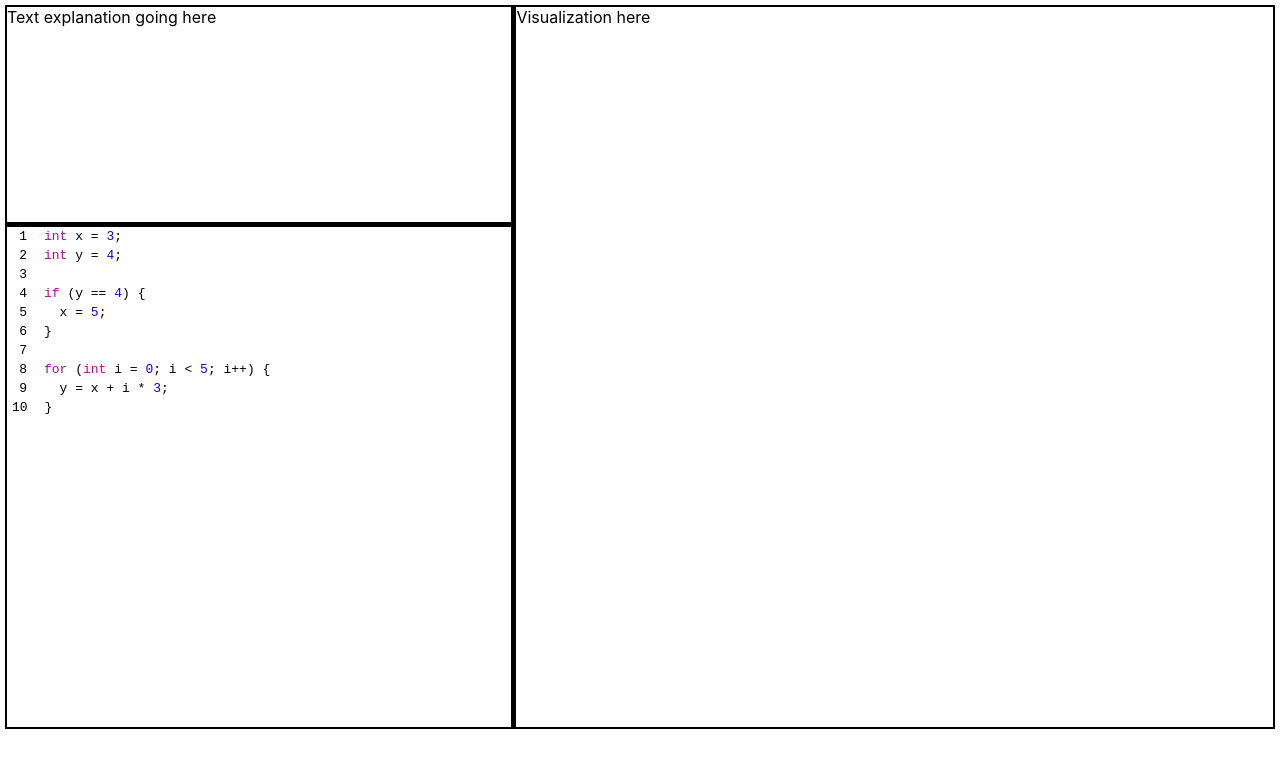
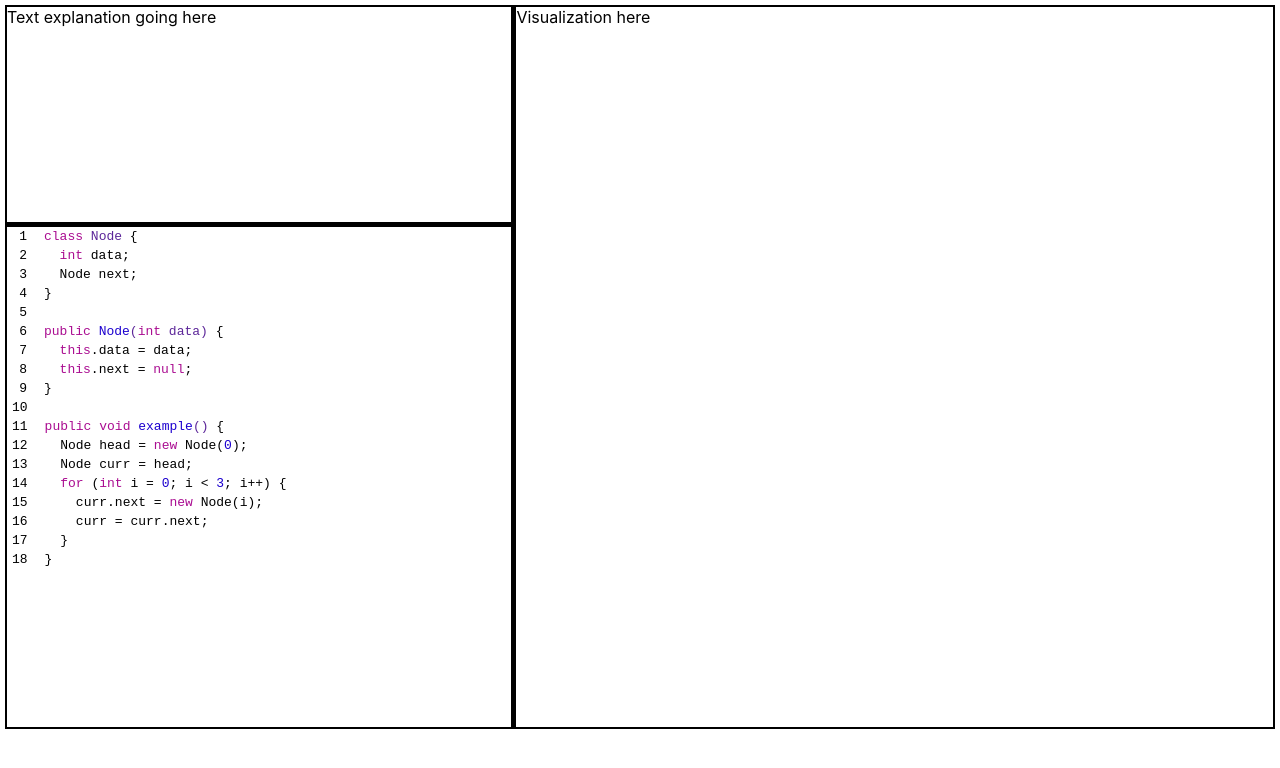
Before and after one commit to hawkticehurst/destructure-io, a React (Create React App) app: page / in a window 1280 px wide. Shown: the top 768 px of the page. Built offline with nearby package versions, Linux system fonts and the light colour scheme.

Commit message:
update example and make format more robust to work with loops

```diff
--- a/src/App.css
+++ b/src/App.css
@@ -88,4 +88,5 @@ body {
   padding-right: 5px;
   padding-top: var(--code-padding-vertical);
   padding-bottom: var(--code-padding-vertical);
+  user-select: none;
 }
--- a/src/code-files/example.json
+++ b/src/code-files/example.json
@@ -1,102 +1,106 @@
 [
   {
-      "code":{
-         "java":{
-            "given":"int x = 3;"
+    "type": "hidden",
+    "code": {
+      "java": [
+        {
+          "given": "class Node {"
+        },
+        {
+          "given": "  int data;"
+        },
+        {
+          "given": "  Node next;"
+        },
+        {
+          "given": "}"
+        },
+        {
+          "given": ""
+        },
+        {
+          "given": "public Node(int data) {"
+        },
+        {
+          "given": "  this.data = data;"
+        },
+        {
+          "given": "  this.next = null;"
+        },
+        {
+          "given": "}"
+        }
+      ]
     }
   },
-      "animations":[
+  {
+    "type": "skipped",
+    "code": {
+      "java": [{
+        "given": ""
+      }]
+    }
+  },
+  {
+    "type": "auto",
+    "code": {
+      "java": [{
+        "given": "public void example() {",
+        "animations": [
+
+        ]
+      },{
+        "given": "  Node head = new Node(0);",
+        "animations": [
 
         ]
       },
       {
-      "code":{
-         "java":{
-            "given":"int y = 4;"
+        "given": "  Node curr = head;",
+        "animations": [
+
+        ]
+      }
+    ]
     }
   },
-      "animations":[
+  {
+    "type": "loop",
+    "loopCounter": [3],
+    "code": {
+      "java": [{
+        "given": "  for (int i = 0; i < 3; i++) {",
+        "animations": [
 
         ]
       },
       {
-      "code":{
-         "java":{
-            "given":""
-         }
-      },
-      "animations":[
+        "given": "    curr.next = new Node(i);",
+        "animations": [
 
         ]
       },
       {
-      "code":{
-         "java":{
-            "given":"if (y == 4) {"
-         }
-      },
-      "animations":[
+        "given": "    curr = curr.next;",
+        "animations": [
 
         ]
       },
       {
-      "code":{
-         "java":{
-            "given":"  x = 5;"
-         }
-      },
-      "animations":[
-
-      ]
-   },
-   {
-      "code":{
-         "java":{
-            "given":"}"
-         }
-      },
-      "animations":[
-
-      ]
-   },
-   {
-      "code":{
-         "java":{
-            "given":""
-         }
-      },
-      "animations":[
-
-      ]
-   },
-   {
-      "code":{
-         "java":{
-            "given":"for (int i = 0; i < 5; i++) { "
-         }
-      },
-      "animations":[
-
-      ]
-   },
-   {
-      "code":{
-         "java":{
-            "given":"  y = x + i * 3;"
-         }
-      },
-      "animations":[
-
-      ]
-   },
-   {
-      "code":{
-         "java":{
-            "given":"}"
-         }
-      },
-      "animations":[
+        "given": "  }",
+        "animations": [
 
         ]
       }
     ]
+  }
+},
+{
+  "type": "auto",
+  "code": {
+    "java": [{
+      "given": "}"
+    }]
+  }
+}
+]
--- /dev/null
+++ b/src/components/code-display/CodeChunk.js
@@ -0,0 +1,29 @@
+import React from 'react';
+import CodeHighlight from './CodeHighlight';
+import CodeLine from './CodeLine';
+
+/**
+ * Required Props:
+ * code {String} - The line of code, i.e. "int x = 5"
+ * language {String} - "java", "javascript", etc
+ * lineNumber {number} - the line number in the code
+ */
+function CodeChunk(props) {
+  const {code, language, lineNumberStart} = props;
+
+  const codeLines = code.map((lineData, index) => {
+    return <CodeLine
+            language={language}
+            code={lineData.given}
+            lineNumber={index + lineNumberStart}
+            key={index} />
+  });
+
+  return (
+    <div>
+      {codeLines}
+    </div>
+  );
+}
+
+export default CodeChunk;
--- a/src/components/code-display/CodeDisplay.js
+++ b/src/components/code-display/CodeDisplay.js
@@ -1,5 +1,5 @@
 import React from 'react';
-import CodeLine from './CodeLine';
+import CodeChunk from './CodeChunk';
 
 /**
  * Required Props:
@@ -7,14 +7,17 @@ import CodeLine from './CodeLine';
  * codeData {Array<Obj>} - Code data as a JS object in format:
  [
     {
+      type: "auto", "loop", "hidden", "skipped" // optional, default auto, how to display code (if it is looped over, never stopped on or grayed out/hidden)
+      loopCounter: [ints] // Required only for type "loop". Number of times the code executes. If array size > 1, it should be the same size as dropDownOptions, with the counts aligning to those.
       code: {
-        java: {
+        java: [ // Array of objects, each representing 1 line of code.
+          {
             given: "code as string",
             dropdownOptions: ["option 1", "option 2"] // optional, default [],
             dropdownLocation: number // optional index in line to put dropdown, defaults to -1 (end of line),
             fillInBlankLocation: number // optional index of fill in blank. -1 = end of line, unspecified = none,
-          isGray: boolean // optional defaults to false. If true, code is grayed out
-        }
+          },
+        ]
       },
       animations: [] // array of animations to play for line
     },
@@ -23,17 +26,22 @@ import CodeLine from './CodeLine';
 function CodeDisplay(props) {
   const {codeData, language} = props;
 
-  const codeLines = codeData.map((lineObj, index) => {
-    return <CodeLine
+  let currLineNumber = 1;
+  const codeChunks = codeData.map((chunkObj, index) => {
+    const codeChunk = (
+      <CodeChunk
         language={language}
-            code={lineObj.code[language].given}
-            lineNumber={index + 1}
+        code={chunkObj.code[language]}
+        lineNumberStart={currLineNumber}
         key={index} />
+    );
+    currLineNumber += chunkObj.code[language].length;
+    return codeChunk;
   });
 
   return (
     <div>
-      {codeLines}
+      {codeChunks}
     </div>
   );
 }
```
Lines whose indentation alone changed are shown as unchanged.
